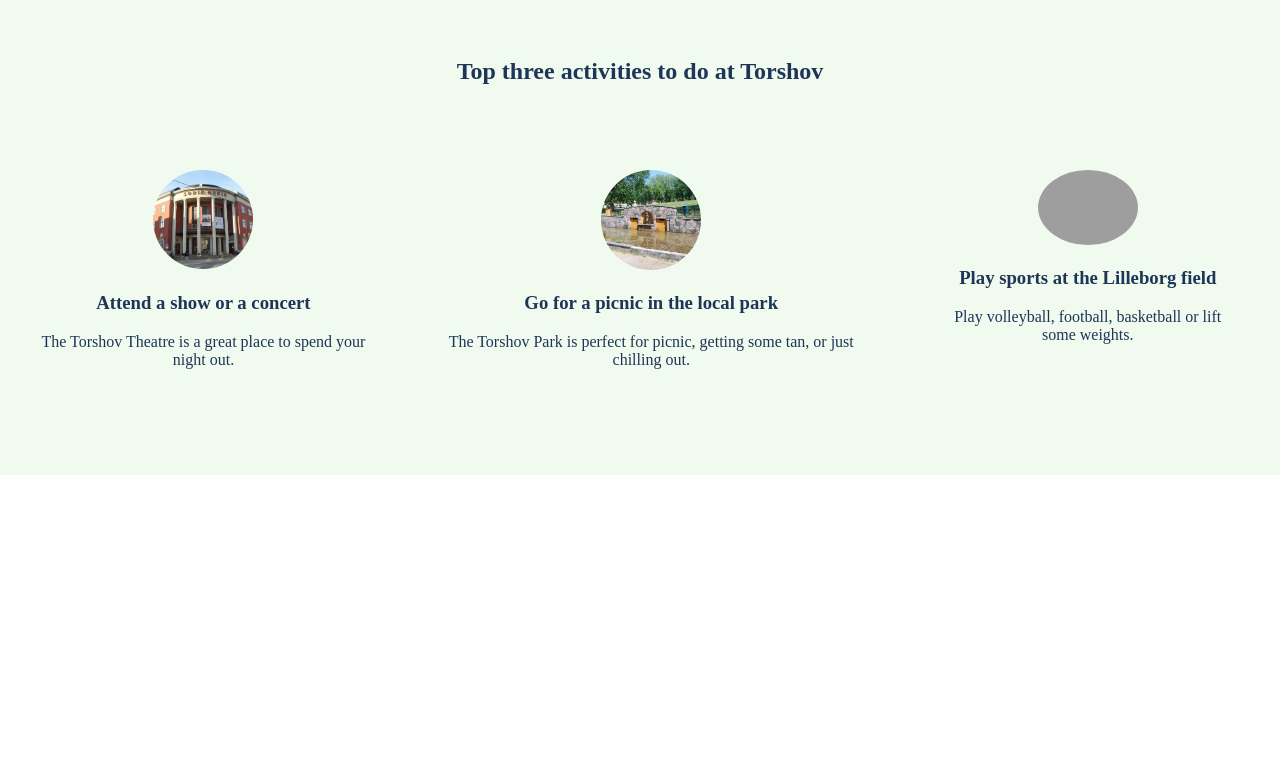
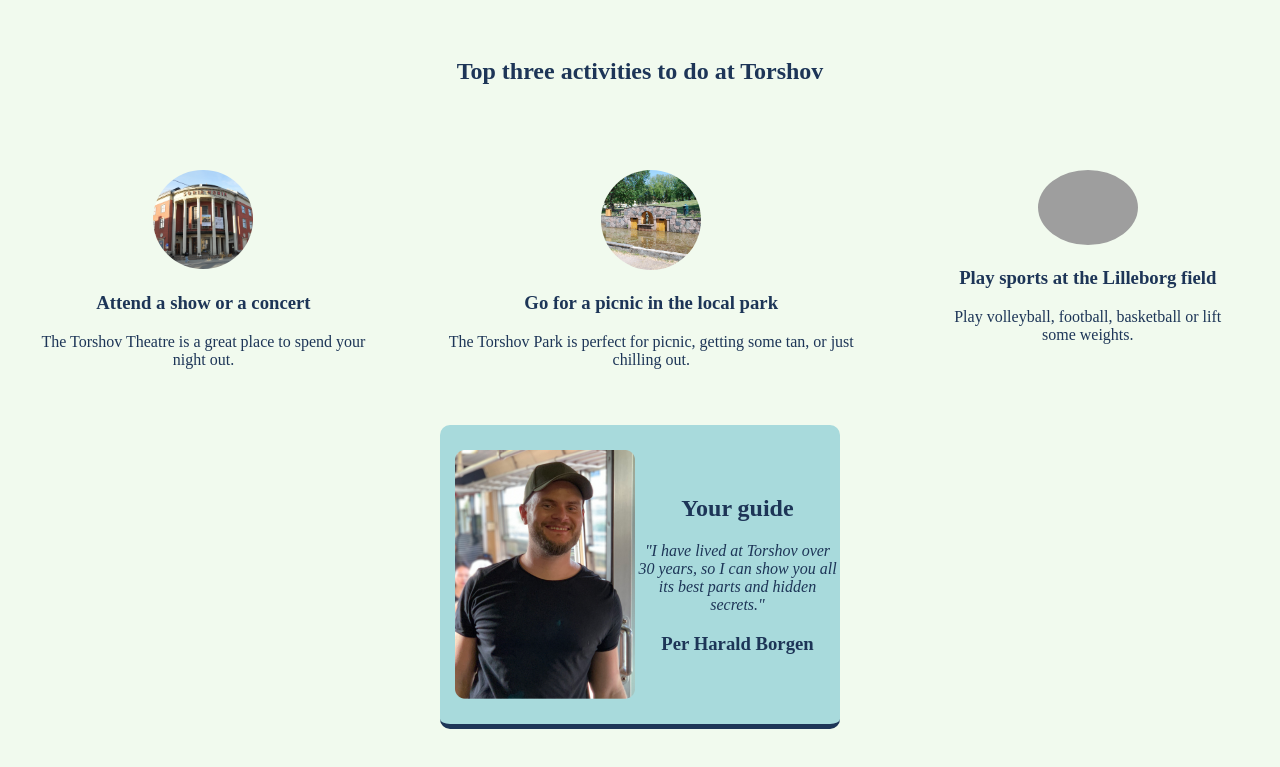
Before and after one commit to McNord/hometown-homepage, a plain HTML site: page index.html in a window 1280 px wide. Shown: the part 633-1400 px from the top of the page. Before the commit the page ends 1108 px from the top, so only its background shows below. Drawn offline with Linux system fonts and the light colour scheme; grey boxes are pictures that could not be loaded.

Commit message:
final. card created and profile picture added

```diff
--- a/index.html
+++ b/index.html
@@ -18,19 +18,27 @@
             <h2>Top three activities to do at Torshov</h2>
             <div class="activities-container">
                 <div class="theatre-container">
-                    <img src="/images/theatre.jpg" alt="Picture of a dam in the local park">
+                    <img class="activities-img" src="/images/theatre.jpg" alt="Picture of a dam in the local park">
                     <h3>Attend a show or a concert</h3>
                     <p>The Torshov Theatre is a great place to spend your night out.</p>
                 </div>
                 <div class="park-container">
-                    <img src="/images/park.jpg" alt="Picture of Torshov Theatre">
+                    <img class="activities-img" src="/images/park.jpg" alt="Picture of Torshov Theatre">
                     <h3>Go for a picnic in the local park</h3>
                     <p>The Torshov Park is perfect for picnic, getting some tan, or just chilling out.</p>
                 </div>
                 <div class="sports-container">
-                    <img src="/images/sports.jpg" alt="A volleyball lying in the sand on a field for beach volleyball">
+                    <img class="activities-img" src="/images/sports.jpg" alt="A volleyball lying in the sand on a field for beach volleyball">
                     <h3>Play sports at the Lilleborg field</h3>
                     <p>Play volleyball, football, basketball or lift some weights.</p>
+                </div>
+            </div>
+            <div class="card-container">
+                <img id="avatar" src="images/guide.png" alt="Profile picture of the guide smiling for the camera">
+                <div class="card-text">
+                    <h2>Your guide</h2>
+                    <p id="card-font">"I have lived at Torshov over 30 years, so I can show you all its best parts and hidden secrets."</p>
+                    <h3>Per Harald Borgen</h3>
                 </div>
             </div>
         </div>
--- a/style.css
+++ b/style.css
@@ -49,7 +49,7 @@ body {
 
 }
 
-img {
+.activities-img {
     width: 100px;
     border-radius: 50%;
 }
@@ -65,3 +65,22 @@ img {
 .park-container {
     padding: 40px;
 }
+
+.card-container {
+    display: flex;
+    background-color: #A8DADC;
+    border-bottom: 5px solid #1D3557;
+    border-radius: 10px;
+    width: 400px;
+    margin: 0 auto;
+    align-items: center;
+}
+
+#avatar {
+    width: 180px;
+    margin: 25px 0 25px 15px;
+}
+
+#card-font {
+    font-style: italic;
+}
```
Also changed, not shown: images/guide.png (added).
